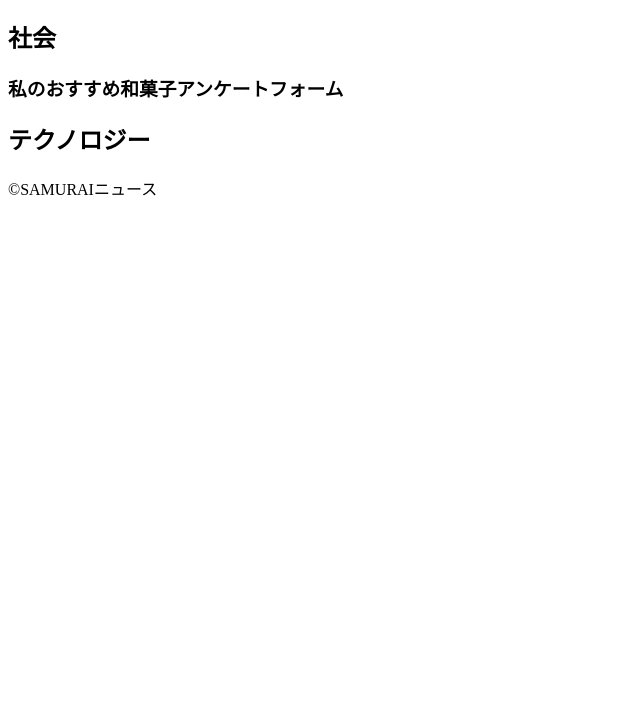
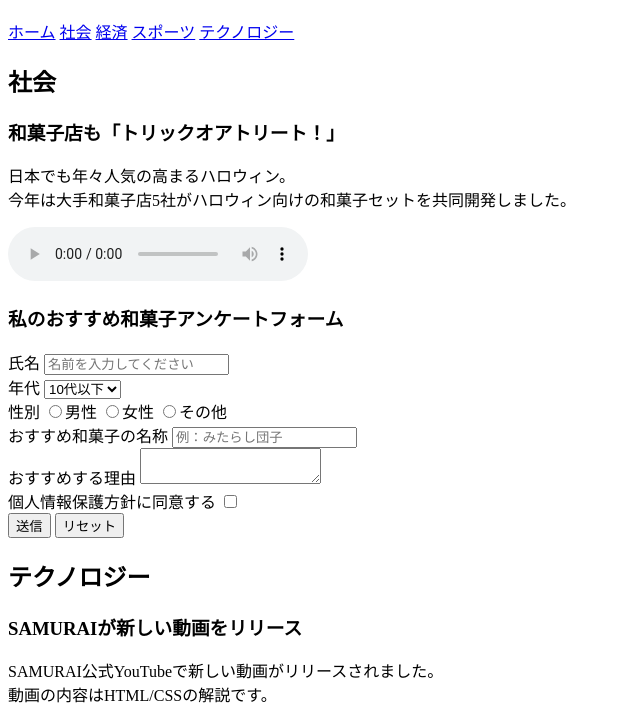
Before and after one commit to Ryotas19/html-css-basic-kadai, a plain HTML site: page kadai_008/index.html in a window 1280 px wide. Shown: the part 70-789 px from the top of the page, without its empty margins (0-640 px from the left). Drawn offline with Linux system fonts and the light colour scheme.

Commit message:
Add files via upload

```diff
--- a/kadai_008/index.html
+++ b/kadai_008/index.html
@@ -9,17 +9,67 @@
   <header>
     <h1>SAMURAIニュース</h1>
     <!-- ナビゲーションの部分のHTMLを記述してください -->
+    <nav>
+
+          <a href="https://www.sejuku.net/">ホーム</a>
+          <a href="https://www.sejuku.net/">社会</a>
+          <a href="https://www.sejuku.net/">経済</a>
+          <a href="https://www.sejuku.net/">スポーツ</a>
+          <a href="https://www.sejuku.net/">テクノロジー</a>
+
+      </nav>
   </header>
   <main>
     <article>
       <h2>社会</h2>
       <section>
         <!-- 社会のセクションのHTMLを記述してください -->
+        <h3>和菓子店も「トリックオアトリート！」</h3>
+        <p>日本でも年々人気の高まるハロウィン。<br>
+        今年は大手和菓子店5社がハロウィン向けの和菓子セットを共同開発しました。</p>
+        <audio controls>
+            <source src="ichi.mp3" type="audio/mpeg">
+            お使いのブラウザはaudioタグに対応していません。
+          </audio>
        </section>
       <section>
         <h3>私のおすすめ和菓子アンケートフォーム</h3>
         <form>
           <!-- アンケートフォームのHTMLを記述してください -->
+          <label>氏名</label>
+          <input type="text" placeholder="名前を入力してください">
+          <br>
+
+          <label>年代</label>
+          <select>
+            <option>10代以下</option>
+            <option>20代</option>
+            <option>30代</option>
+            <option>40代以上</option>
+          </select>
+          <br>
+
+          <label>性別</label>
+          <input type="radio" name="gender" value="male">男性
+          <input type="radio" name="gender" value="female">女性
+          <input type="radio" name="gender" value="other">その他
+          <br>
+
+          <label>おすすめ和菓子の名称</label>
+          <input type="text" placeholder="例：みたらし団子">
+          <br>
+
+          <label>おすすめする理由</label>
+
+          <textarea></textarea>
+          <br>
+
+          <label>個人情報保護方針に同意する</label>
+          <input type="checkbox">
+          <br>
+
+          <input type="submit" value="送信">
+          <input type="reset" value="リセット">
         </form>
       </section>
     </article>
@@ -27,6 +77,10 @@
       <h2>テクノロジー</h2>
       <section>
         <!-- テクノロジーのセクションのHTMLを記述してください -->
+        <h3>SAMURAIが新しい動画をリリース</h3>
+        <p>SAMURAI公式YouTubeで新しい動画がリリースされました。<br>
+        動画の内容はHTML/CSSの解説です。</p>
+        <iframe width="560" height="315" src="https://www.youtube.com/embed/2JLiGSUohEo?si=Jb14LudYvhuCWqBl" title="YouTube video player" frameborder="0" allow="accelerometer; autoplay; clipboard-write; encrypted-media; gyroscope; picture-in-picture; web-share" referrerpolicy="strict-origin-when-cross-origin" allowfullscreen></iframe>
       </section>
     </article>
   </main>
```
